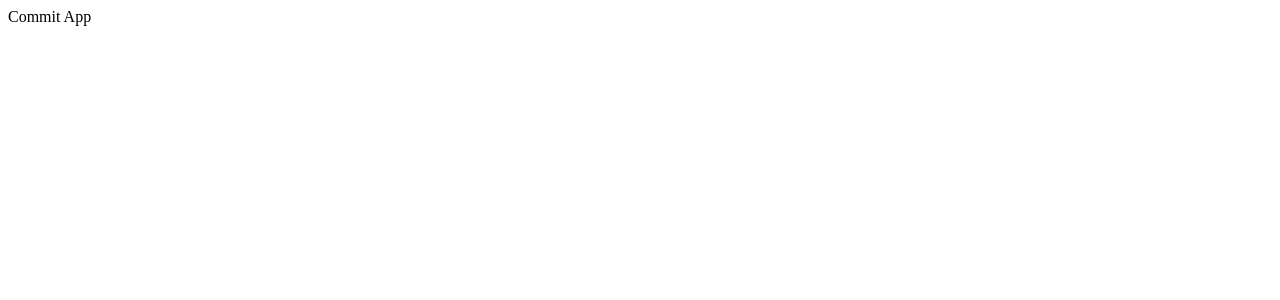
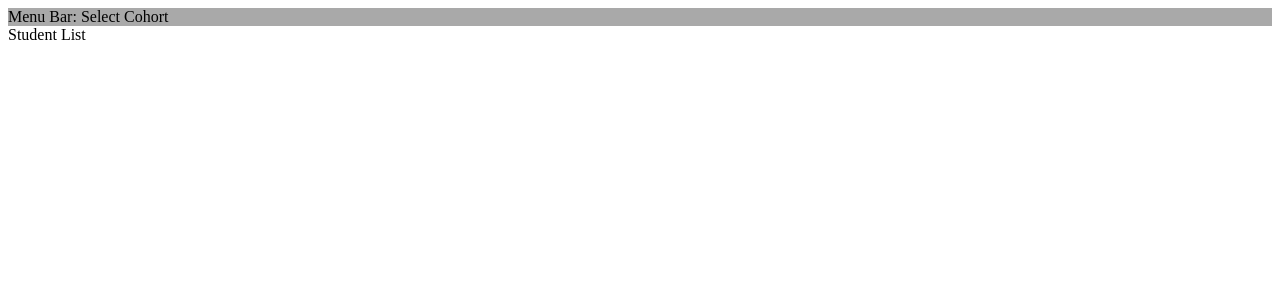
Before and after one commit to Pfirewire/quick-commit-view, a React (Create React App) app: page / in a window 1280 px wide. Shown: the top 300 px of the page. Built offline with nearby package versions, Linux system fonts and the light colour scheme.

Commit message:
added color scheme and some component skeletons for MenuBar, Student and StudentList

```diff
--- a/package.json
+++ b/package.json
@@ -9,6 +9,7 @@
     "react": "^18.2.0",
     "react-dom": "^18.2.0",
     "react-scripts": "5.0.1",
+    "styled-components": "^6.1.1",
     "web-vitals": "^2.1.4"
   },
   "scripts": {
--- a/src/App.js
+++ b/src/App.js
@@ -1,7 +1,13 @@
+import MenuBar from "./components/MenuBar";
+import StudentList from "./components/StudentList";
+import {useState} from "react";
+
 function App() {
+    const [ cohort, setCohort ] = useState("Select Cohort");
     return (
         <div>
-            Commit App
+            <MenuBar cohort={cohort} />
+            <StudentList />
         </div>
     )
 }
--- /dev/null
+++ b/src/components/MenuBar.js
@@ -0,0 +1,15 @@
+import styled from "styled-components";
+
+function MenuBar({ cohort }) {
+    return (
+        <MenuBarContainer>
+            Menu Bar: {cohort}
+        </MenuBarContainer>
+    );
+}
+
+export default MenuBar;
+
+const MenuBarContainer = styled.div`
+    background-color: darkgray;
+`;
--- /dev/null
+++ b/src/components/StudentList.js
@@ -0,0 +1,9 @@
+function StudentList({ cohort }) {
+    return (
+        <div>
+            Student List
+        </div>
+    );
+}
+
+export default StudentList;
--- /dev/null
+++ b/src/index.css
@@ -0,0 +1,9 @@
+:root{
+    --tiffany-blue: #75dddd;
+    --munsell-blue: #508991;
+    --prussian-blue: #172a3a;
+    --midnight-green: #004346;
+    --mint: #09bc8a;
+    --warm-red: #903629;
+    --primary-blue: #096cbd;
+}
```
Also changed, not shown: src/components/Student.js (added, +9 -0 lines), 1 other file (tests, documents, lock files or other folders).
